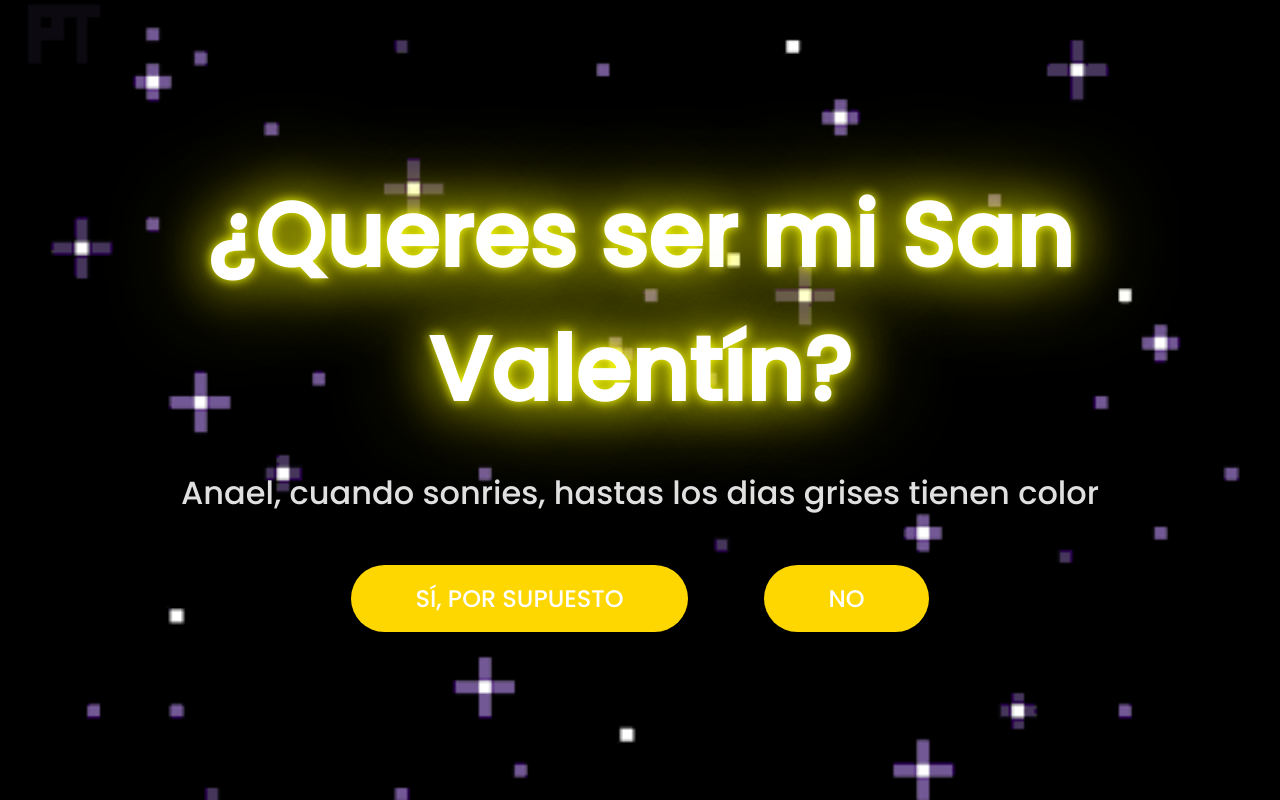
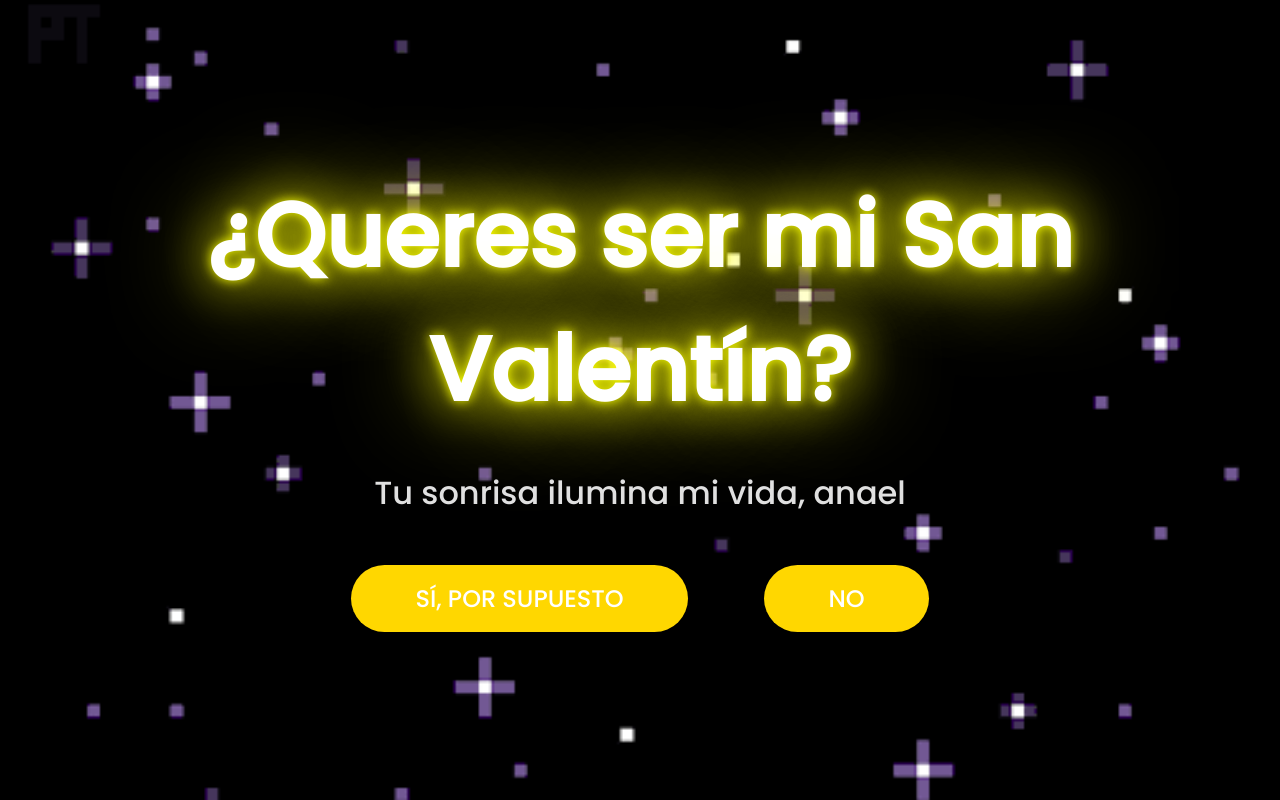
Before and after one commit to Alexis211103/SanValentinAnael, a plain HTML site: page index.html in a window 1280 px wide. Drawn offline with Linux system fonts and the light colour scheme.

Commit message:
index.html

```diff
--- a/index.html
+++ b/index.html
@@ -153,7 +153,7 @@
         <span>¿Queres ser mi San Valentín?</span>
     </div>
     <div class="description" id="description">
-        <span>Anael, cuando sonries, hastas los dias grises tienen color</span>
+        <span>Tu sonrisa ilumina mi vida, anael</span>
     </div>
     <div class="button-container" id="buttonContainer">
         <button class="botones" id="siButton">
```
